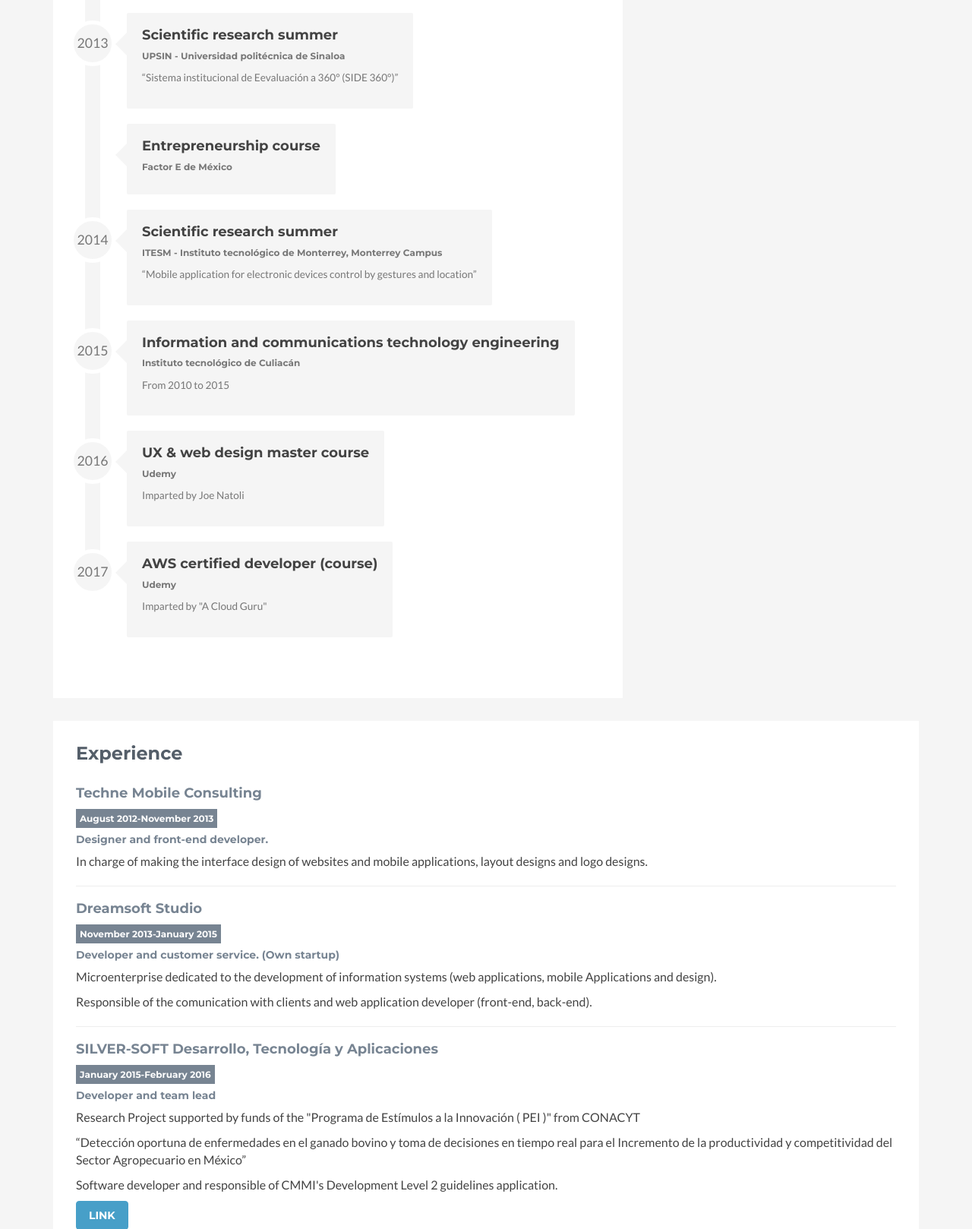
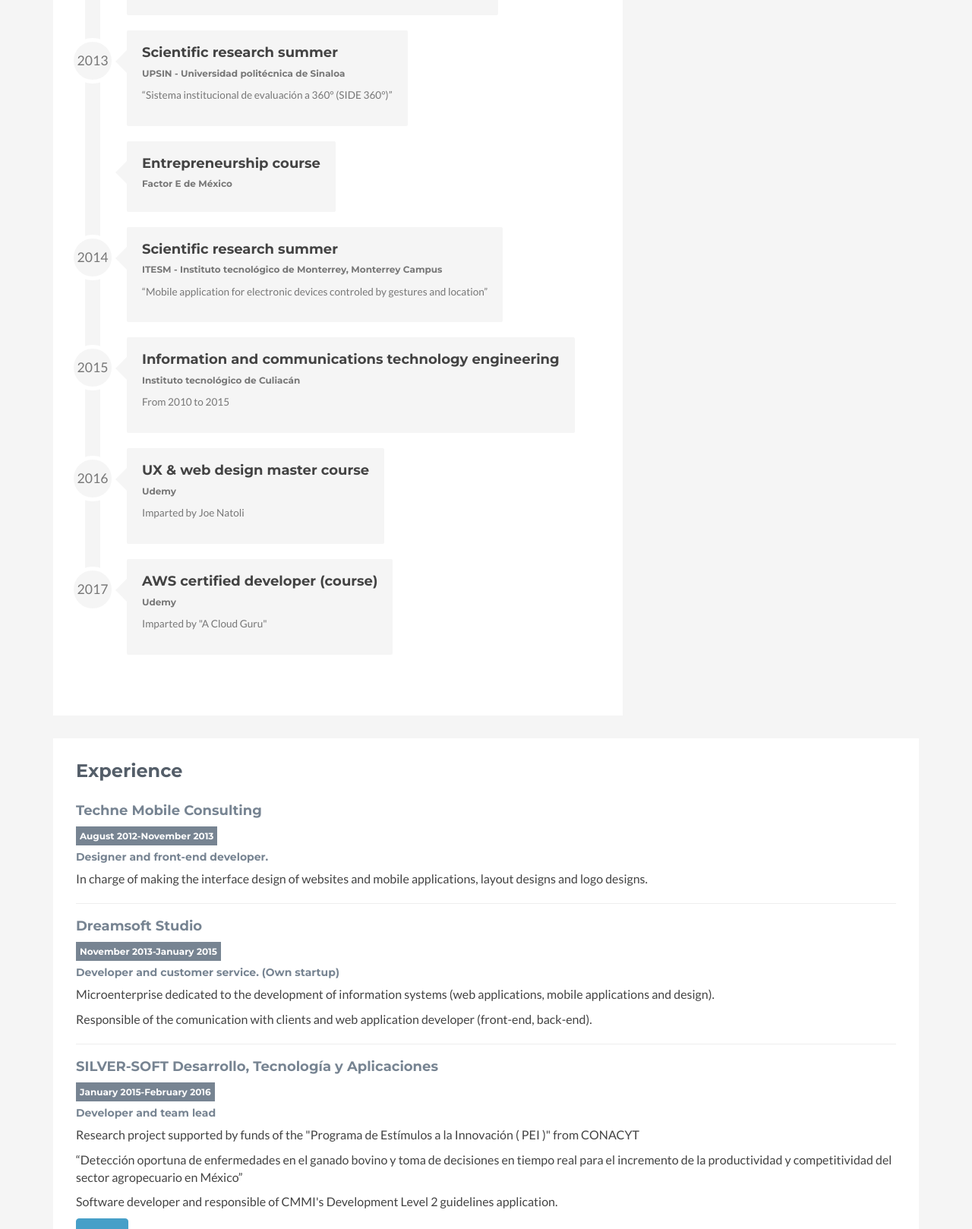
Before and after one commit to jorgerguez/jorgerguez.github.io, a plain HTML site: page index.html in a window 1280 px wide. Shown: the part 1182-2800 px from the top of the page at 76% size. Drawn offline with Linux system fonts and the light colour scheme.

Commit message:
MOD: grammar corrections

```diff
--- a/index.html
+++ b/index.html
@@ -125,8 +125,8 @@
                         <div class="content">
                             <p>To learn cool new things in order to keep at pace with technology evolution.</p>
                             <p>Being able to manage large work teams.</p>
-                            <p>Collaborate to optimize process and improve work areas where I'm involved.</p>
-                            <p>Always deliver detailed and quality work.</p>
+                            <p>To collaborate for the optimization of processes and improvement of work areas in which I'm involved.</p>
+                            <p>To always deliver detailed and quality work.</p>
                         </div>
                     </div>
                 </section>
@@ -176,7 +176,7 @@
                                     <div class="timeline-heading">
                                       <h4 class="timeline-title">Scientific research summer</h4>
                                       <h6 class="text-muted">UPSIN - Universidad politécnica de Sinaloa</h6>
-                                      <p><small class="text-muted">“Sistema institucional de Eevaluación a 360° (SIDE 360°)”</small></p>
+                                      <p><small class="text-muted">“Sistema institucional de evaluación a 360° (SIDE 360°)”</small></p>
                                     </div>
                                   </div>
                                 </li>
@@ -194,7 +194,7 @@
                                     <div class="timeline-heading">
                                       <h4 class="timeline-title">Scientific research summer</h4>
                                       <h6 class="text-muted">ITESM - Instituto tecnológico de Monterrey, Monterrey Campus</h6>
-                                      <p><small class="text-muted">“Mobile application for electronic devices control by gestures and location”</small></p>
+                                      <p><small class="text-muted">“Mobile application for electronic devices controled by gestures and location”</small></p>
                                     </div>
                                   </div>
                                 </li>
@@ -244,13 +244,13 @@
                         <hr>
                         <h4>Dreamsoft Studio</h4><h6 class="exp_time">November 2013-January 2015</h6>
                         <h5>Developer and customer service. (Own startup)</h5>
-                        <p>Microenterprise dedicated to the development of information systems (web applications, mobile Applications and design).</p>
+                        <p>Microenterprise dedicated to the development of information systems (web applications, mobile applications and design).</p>
                         <p>Responsible of the comunication with clients and web application developer (front-end, back-end).</p>
                         <hr>
                         <h4>SILVER-SOFT Desarrollo, Tecnología y Aplicaciones</h4><h6 class="exp_time">January 2015-February 2016</h6>
                         <h5>Developer and team lead</h5>
-                        <p>Research Project supported by funds of the "Programa de Estímulos a la Innovación ( PEI )" from CONACYT</p>
-                        <p>“Detección oportuna de enfermedades en el ganado bovino y toma de decisiones en tiempo real para el Incremento de la productividad y competitividad del Sector Agropecuario en México”</p>
+                        <p>Research project supported by funds of the "Programa de Estímulos a la Innovación ( PEI )" from CONACYT</p>
+                        <p>“Detección oportuna de enfermedades en el ganado bovino y toma de decisiones en tiempo real para el incremento de la productividad y competitividad del sector agropecuario en México”</p>
                         <p>Software developer and responsible of CMMI's Development Level 2 guidelines application.</p>
                         <button type="button" class="btn btn-cta-secondary" onclick="window.open('http://www.conacyt.gob.mx/index.php/sni/fichas/fichas-publicas-2015/11758-ficha-publica-222763-1/file')">Link</button>
                         <hr>
```
